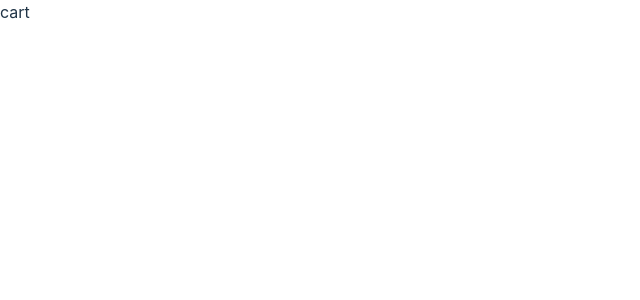
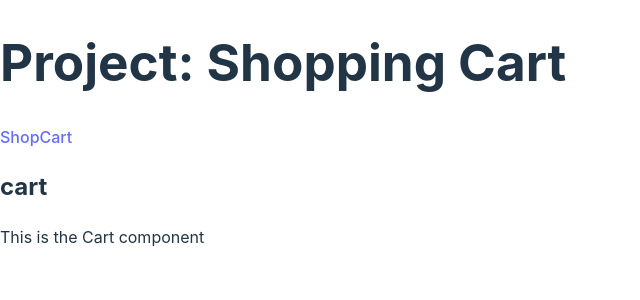
Before and after one commit to Necryl/project-shopping-cart, a React (Vite) app: page /cart in a window 1280 px wide. Shown: the top 300 px of the page, without its empty margins (0-640 px from the left). Built offline with nearby package versions, Linux system fonts and the light colour scheme.

Commit message:
build out navbar and header html

```diff
--- a/src/components/App/App.jsx
+++ b/src/components/App/App.jsx
@@ -1,8 +1,37 @@
 import "./App.css";
+import Products from "/src/components/Products/Products.jsx";
+import Cart from "/src/components/Cart/Cart.jsx";
+
 import PropTypes from "prop-types";
 
 function App({ dataPage }) {
-  return <div id="App">{dataPage}</div>;
+  return (
+    <div id="App">
+      <header>
+        <h1>Project: Shopping Cart</h1>
+      </header>
+      <nav>
+        {["Shop", "Cart"].map((name, index) => (
+          <a
+            key={index}
+            className={
+              dataPage === name.toLowerCase() ||
+              (dataPage === "home" && name !== "Cart")
+                ? "selected"
+                : ""
+            }
+            href={name === "Cart" ? "/cart" : "/"}
+          >
+            {name}
+          </a>
+        ))}
+      </nav>
+      <main>
+        <h2>{dataPage}</h2>
+        {dataPage === "home" ? <Products /> : <Cart />}
+      </main>
+    </div>
+  );
 }
 
 App.propTypes = {
--- /dev/null
+++ b/src/components/Cart/Cart.jsx
@@ -0,0 +1,5 @@
+function Cart() {
+  return <div id="Cart">This is the Cart component</div>;
+}
+
+export default Cart;
--- /dev/null
+++ b/src/components/Products/Products.jsx
@@ -0,0 +1,5 @@
+function Products() {
+  return <div id="Products">This is the Products component</div>;
+}
+
+export default Products;
```
